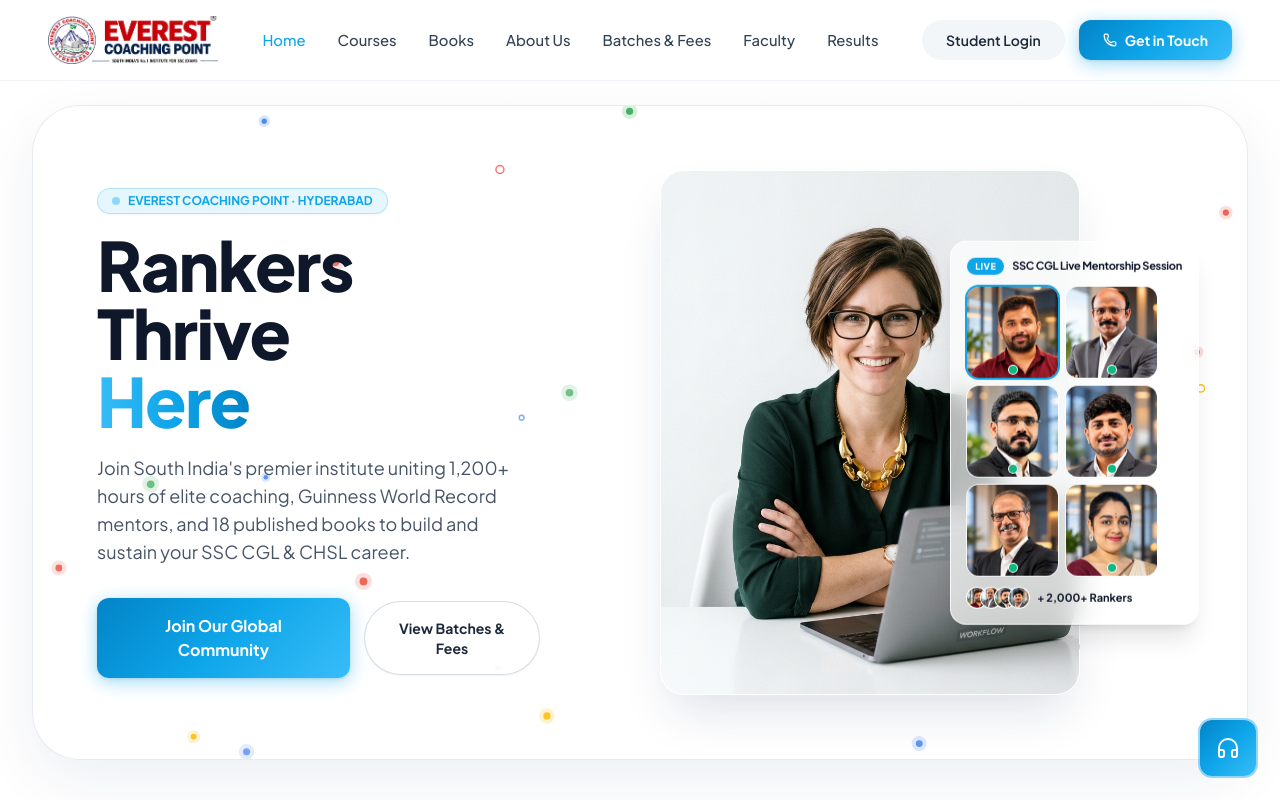
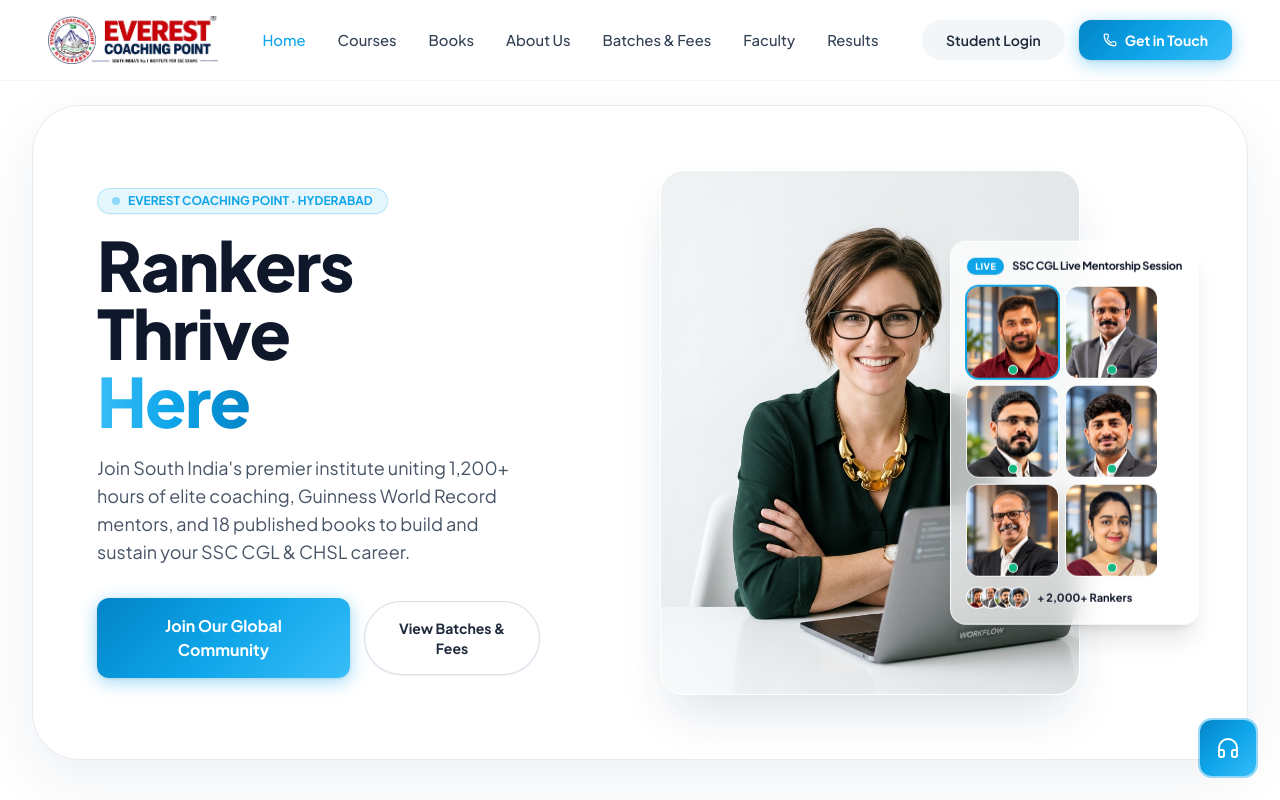
Before and after one commit to hemcharanmopidevi/everest-impact, a Next.js app: page / in a window 1280 px wide. Shown: the top 800 px of the page. Built offline with nearby package versions, Linux system fonts and the light colour scheme.

Commit message:
refactor(hero): remove floating particles background

```diff
--- a/src/components/hero-slider.tsx
+++ b/src/components/hero-slider.tsx
@@ -2,7 +2,6 @@
 
 import Image from "next/image";
 import { Award, BookOpen, Users } from "lucide-react";
-import { AntigravityParticles } from "./antigravity-particles";
 
 const mentors = [
   { id: 1, name: "B. Rajkumar Sir", role: "Quant Director · Guinness Record Holder", image: "/faculty/circle_portraits/b-rajkumar_circle.jpg", active: true },
@@ -17,11 +16,8 @@
   return (
     <section className="relative w-full px-4 sm:px-6 lg:px-8 pt-4 pb-12 md:pt-6 md:pb-16">
       <div className="mx-auto max-w-[1360px]">
-        {/* Main Hero Card with Clean White Background & Google Antigravity Particles */}
+        {/* Main Hero Card with Clean White Background */}
         <div className="relative overflow-hidden rounded-[2.5rem] lg:rounded-[3rem] bg-white dark:bg-card shadow-[0_20px_60px_rgba(16,42,92,0.07)] border border-slate-200/80 dark:border-border">
-
-          {/* Google Antigravity-style Interactive Floating Particles Canvas */}
-          <AntigravityParticles />
 
           <div className="relative z-10 grid items-center gap-8 lg:grid-cols-12 lg:gap-4 px-6 py-10 sm:px-10 sm:py-14 md:px-14 lg:px-16 lg:py-16">
 
```
